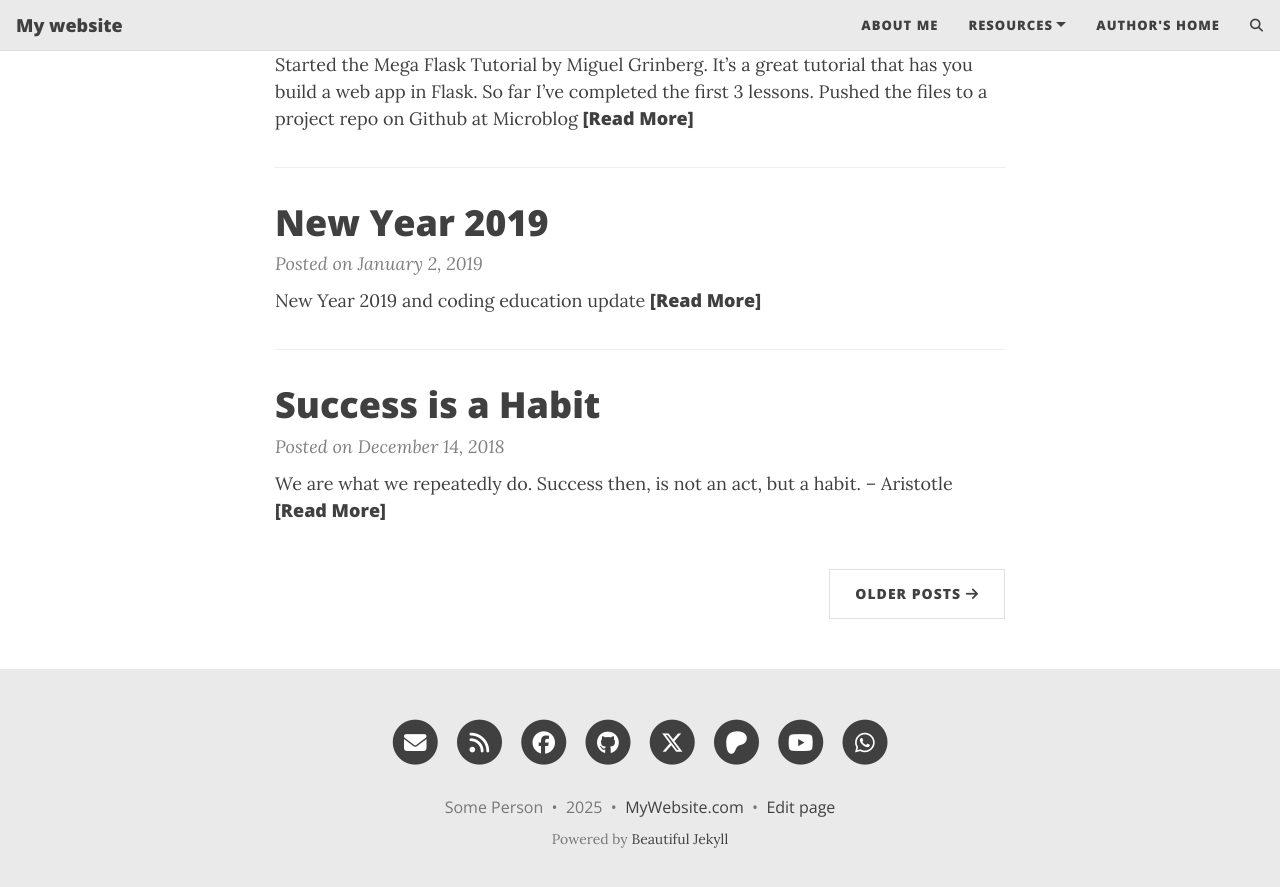
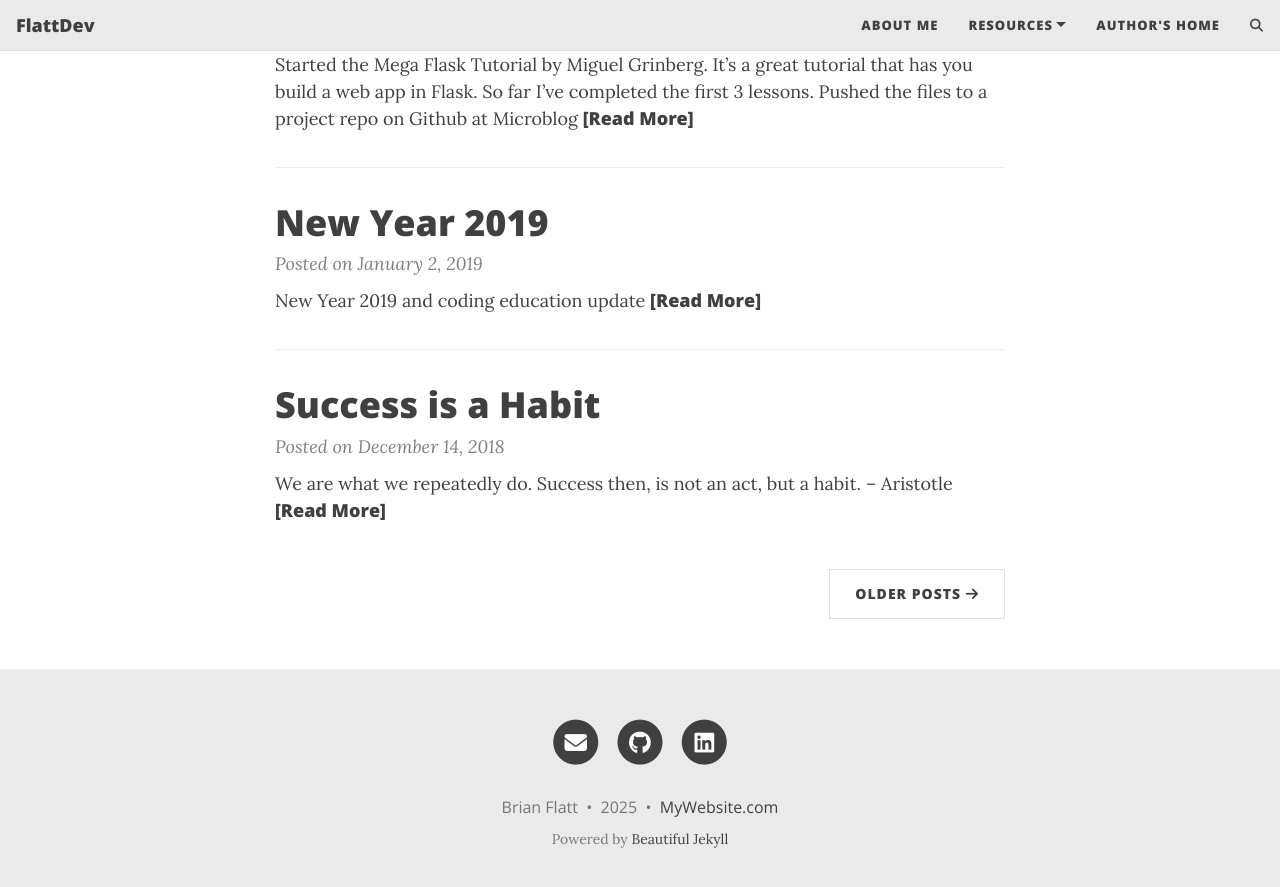
Before and after one commit to bflatt72/bflatt72.github.io, a Jekyll site: the page built from index.html, in a window 1280 px wide and 900 px high, scrolled down 1158 px. Shown: the top 887 px of the window. Built offline with Jekyll 4.4.1, drawn with Linux system fonts in a browser that asks for light colours; the list of posts is cut into pages by our own code; comment, search, counter and statistics services are not loaded; part of the change alters nothing that is shown.

Commit message:
edited yaml file

```diff
--- a/_config.yml
+++ b/_config.yml
@@ -10,10 +10,10 @@
 ############################
 
 # Name of website
-title: My website
+title: FlattDev
 
 # Your name to show in the footer
-author: Some Person
+author: Brian Flatt
 
 ###############################################
 # --- List of links in the navigation bar --- #
@@ -50,17 +50,17 @@ round-avatar: true
 # You can change the order that they show up on the page by changing the order here.
 # Uncomment the links you want to show and add your information to each one.
 social-network-links:
-  email: "someone@example.com"
-  rss: true  # remove this line if you don't want to show an RSS link at the bottom
-  facebook: deanattali
-  github: daattali
-  twitter: daattali
-  patreon: DeanAttali
-  youtube: "@daattali"
-  whatsapp: 15551212
+  email: "beatz72@duck.com"
+    #  rss: true  # remove this line if you don't want to show an RSS link at the bottom
+    # facebook: deanattali
+  github: bflatt72
+  X: roadhammer1972
+    # patreon: DeanAttali
+    # youtube: "@daattali"
+    # whatsapp: 15551212
 #  medium: yourname
 #  reddit: yourname or r/yoursubreddit
-#  linkedin: daattali
+  linkedin: Brian Flatt
 #  xing: yourname
 #  stackoverflow: "3943160/daattali"
 #  snapchat: deanat78
@@ -85,7 +85,7 @@ social-network-links:
 
 # If you want your website to generate an RSS feed, provide a description
 # The URL for the feed will be https://<your_website>/feed.xml
-rss-description: This website is a virtual proof that I'm awesome
+rss-description: Better than a Large Language Model
 
 ###########################
 # --- General options --- #
@@ -93,8 +93,8 @@ rss-description: This website is a virtual proof that I'm awesome
 
 # Select which social network share links to show in posts
 share-links-active:
-  twitter: true
-  facebook: true
+  x: true
+  facebook: false
   linkedin: true
   vk: false
 
@@ -118,7 +118,7 @@ feed_show_tags: true
 post_search: true
 
 # Add a button in the footer to edit the current page. Only works if your website is hosted on GitHub
-edit_page_button: true
+edit_page_button: false
 
 # Allow sub-menu items (second-level navigation menu items) to be longer than the top-level menu
 # If this setting is off, then long sub-menu words might get cut off
@@ -126,7 +126,7 @@ edit_page_button: true
 navbar-var-length: false
 
 # The keywords to associate with your website, for SEO purposes
-#keywords: "my,list,of,keywords"
+#keywords: "web-dev, web development, coding, career change"
 
 ######################################
 # --- Colours / background image --- #
@@ -258,7 +258,7 @@ date_format: "%B %-d, %Y"
 #################################################################################
 
 # Output options (more information on Jekyll's site)
-timezone: "America/Toronto"
+timezone: "America/NewYork"
 markdown: kramdown
 highlighter: rouge
 permalink: /:year-:month-:day-:title/
```
